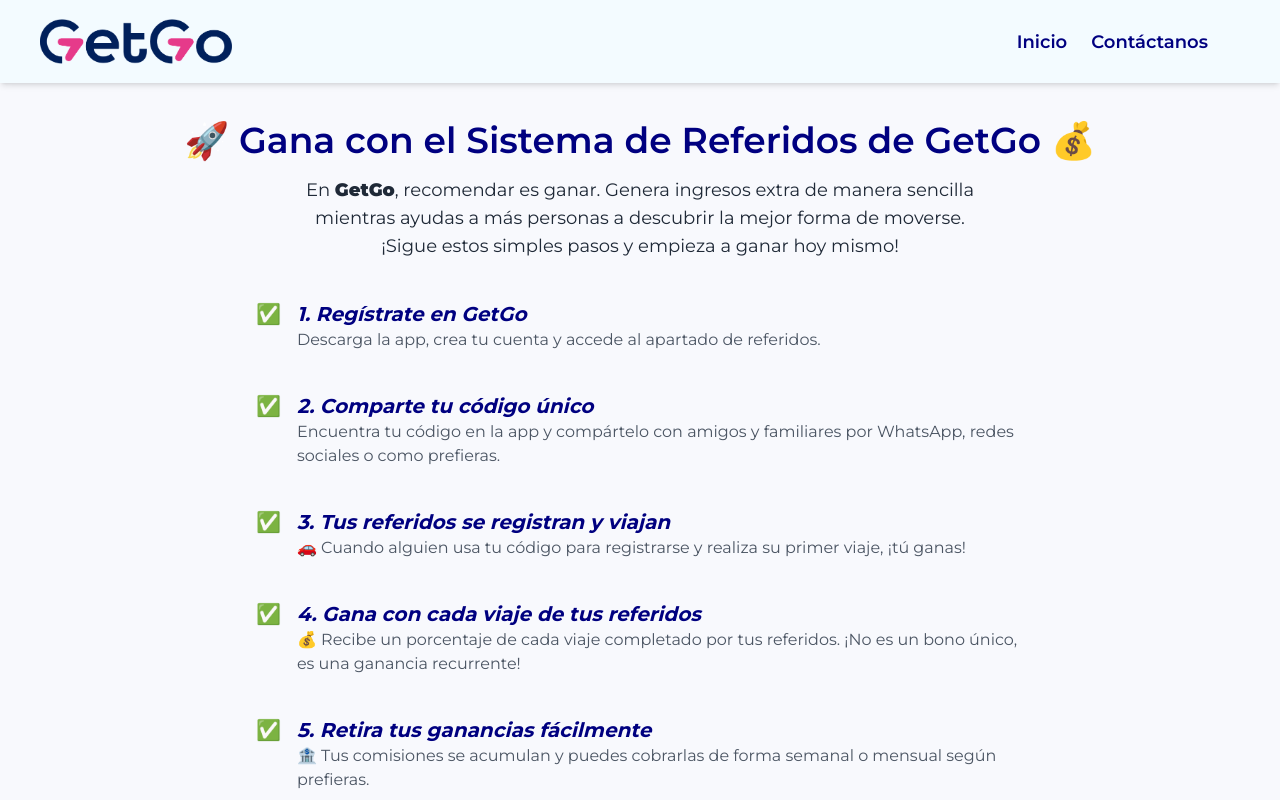
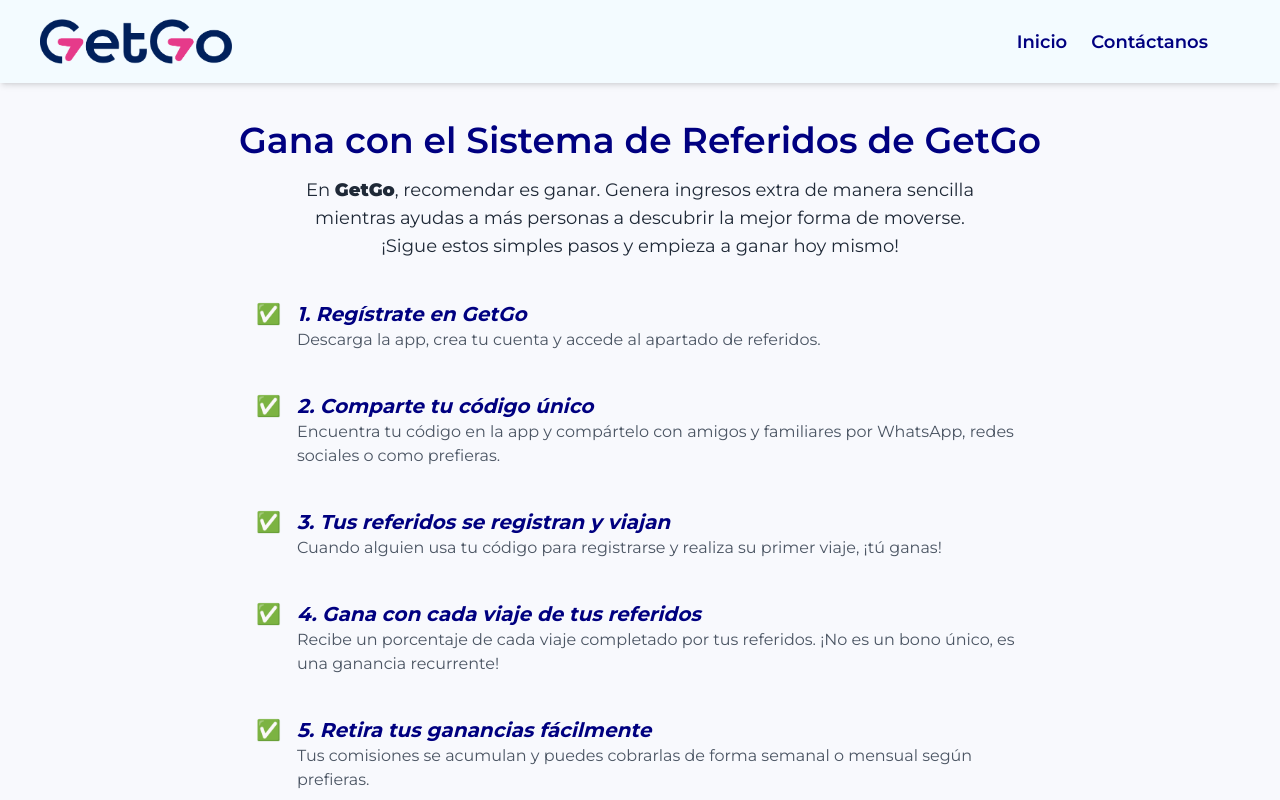
Before and after one commit to jsepulvedai1/GetgoPage, a Next.js app in the folder getgoweb/: page /nuestro-sistema in a window 1280 px wide. Shown: the top 800 px of the page. Built offline with nearby package versions, Linux system fonts and the light colour scheme.

Commit message:
emojis removidos de nuestro sistema

```diff
--- a/getgoweb/src/app/nuestro-sistema/page.tsx
+++ b/getgoweb/src/app/nuestro-sistema/page.tsx
@@ -20,7 +20,7 @@
         <br />
         <section className="mt-12 text-gray-800">
           <h2 className="text-4xl font-semibold text-center text-[#000080]">
-            🚀 Gana con el Sistema de Referidos de GetGo 💰
+            Gana con el Sistema de Referidos de GetGo
           </h2>
           <p className="mt-4 text-lg font-normal text-center max-w-2xl mx-auto">
             En <span className="font-black">GetGo</span>, recomendar es
@@ -63,7 +63,7 @@
                   3. Tus referidos se registran y viajan
                 </h3>
                 <p className="text-gray-600 font-normal">
-                  🚗 Cuando alguien usa tu código para registrarse y realiza su
+                  Cuando alguien usa tu código para registrarse y realiza su
                   primer viaje, ¡tú ganas!
                 </p>
               </div>
@@ -76,7 +76,7 @@
                   4. Gana con cada viaje de tus referidos
                 </h3>
                 <p className="text-gray-600 font-normal">
-                  💰 Recibe un porcentaje de cada viaje completado por tus
+                  Recibe un porcentaje de cada viaje completado por tus
                   referidos. ¡No es un bono único, es una ganancia recurrente!
                 </p>
               </div>
@@ -89,7 +89,7 @@
                   5. Retira tus ganancias fácilmente
                 </h3>
                 <p className="text-gray-600 font-normal">
-                  🏦 Tus comisiones se acumulan y puedes cobrarlas de forma
+                  Tus comisiones se acumulan y puedes cobrarlas de forma
                   semanal o mensual según prefieras.
                 </p>
               </div>
```
